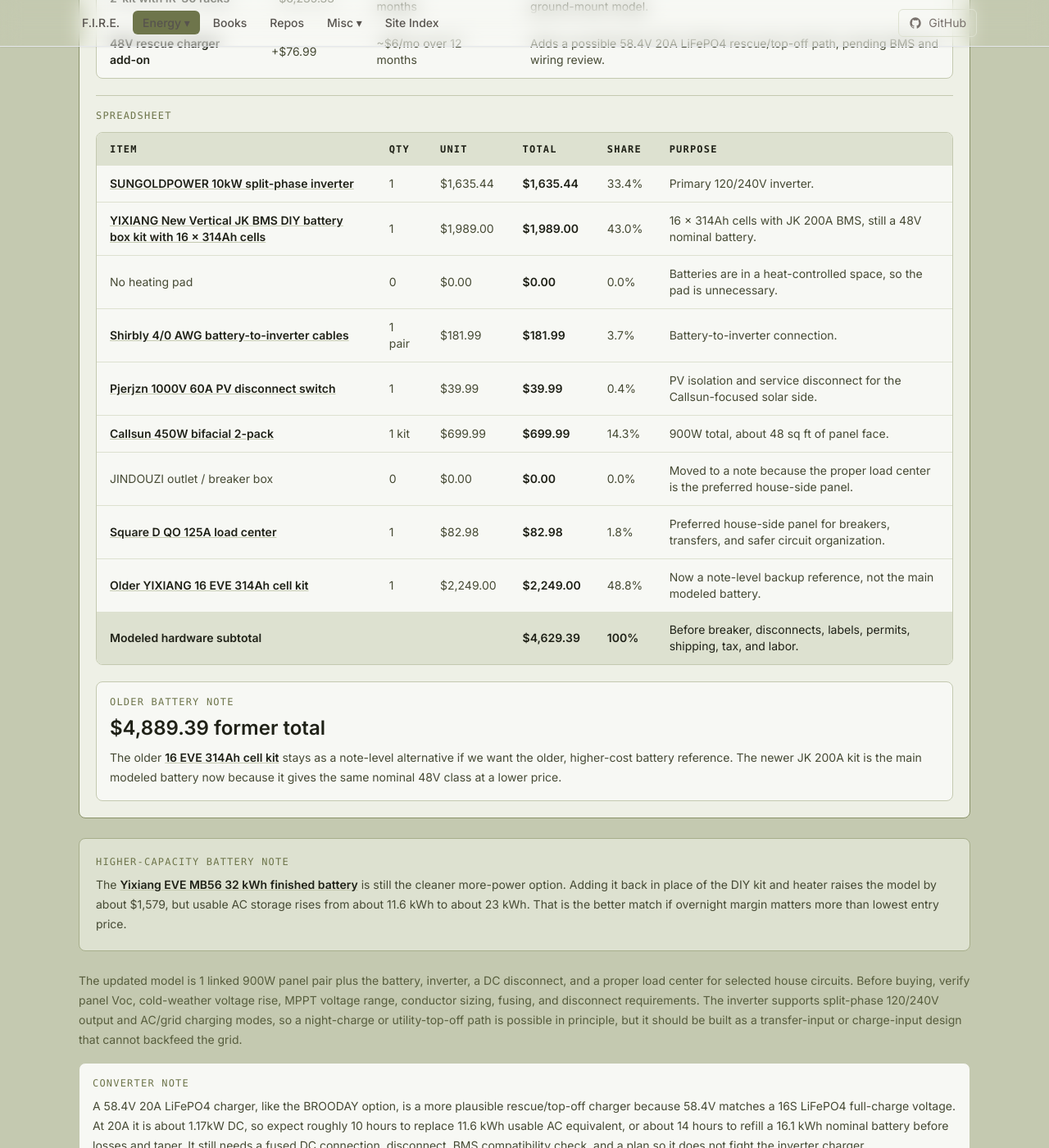
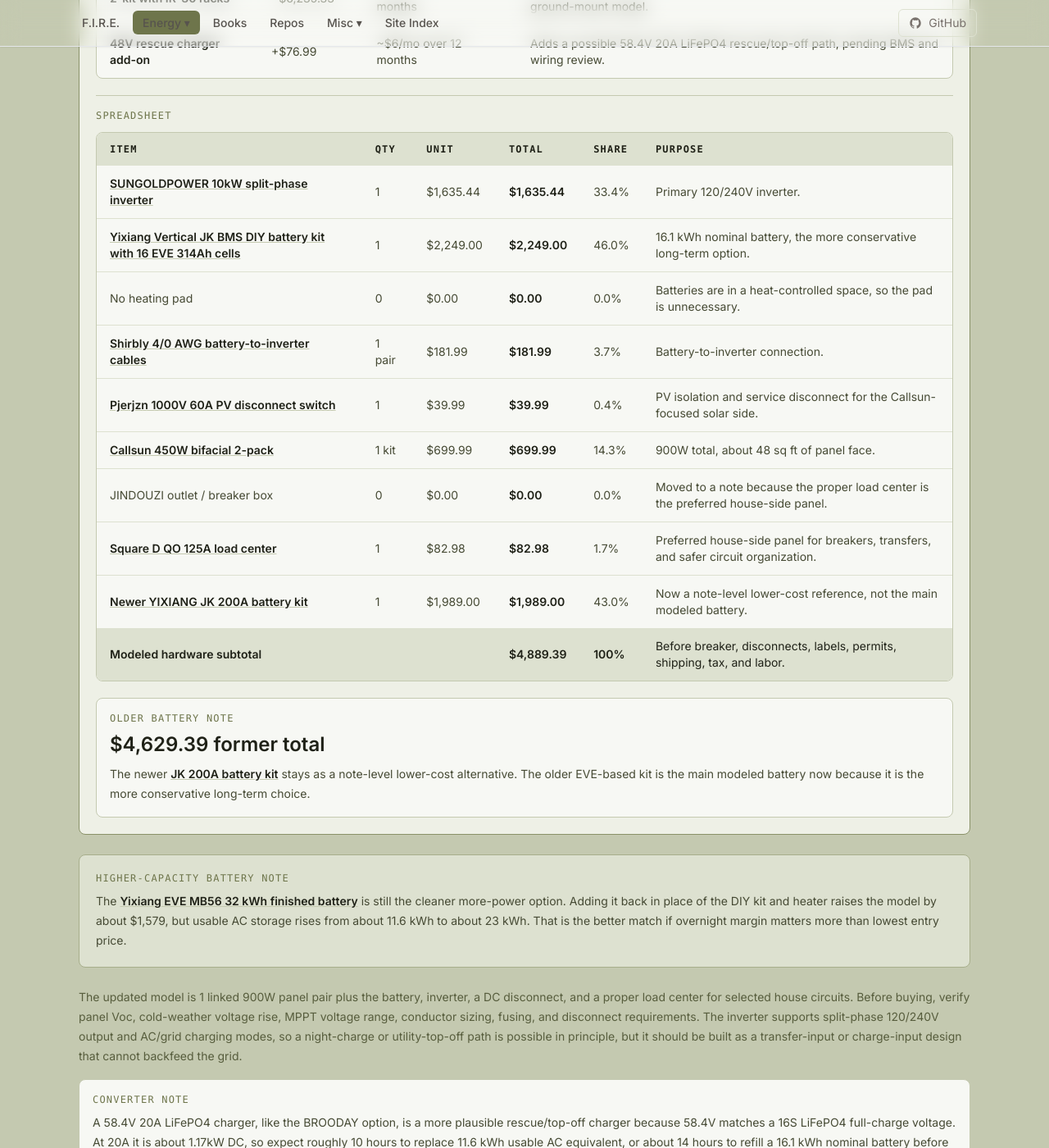
Before and after one commit to techmore/techmore.github.io, a Jekyll site: the page built from pages/energy-monitoring/will-prowse-2026.html, in a window 1280 px wide and 1400 px high, scrolled down 6736 px. Shown: the whole window at 82% size. Built offline with Jekyll 4.4.1, drawn with Linux system fonts in a browser that asks for light colours; nearby versions of some CDN libraries; some web fonts are replaced; some of the changed text lies outside the part shown.

Commit message:
Restore conservative Yixiang battery model

```diff
--- a/pages/energy-monitoring/will-prowse-2026.html
+++ b/pages/energy-monitoring/will-prowse-2026.html
@@ -19,7 +19,7 @@ title: Will Prowse 2026 - Techmore
       <div class="grid gap-4 md:grid-cols-4">
         <div class="rounded-lg border border-olive-800 bg-olive-900/70 p-5">
           <p class="font-mono text-xs tracking-widest uppercase text-olive-300">Hardware cost</p>
-          <p class="mt-3 text-3xl font-semibold text-white">$4,629</p>
+          <p class="mt-3 text-3xl font-semibold text-white">$4,889</p>
           <p class="mt-2 text-sm text-olive-200">Base electrical stack, before racking, tax, shipping, labor, and final breaker hardware.</p>
         </div>
         <div class="rounded-lg border border-olive-800 bg-olive-900/70 p-5">
@@ -424,7 +424,7 @@ title: Will Prowse 2026 - Techmore
           <p class="font-mono text-xs tracking-widest uppercase text-olive-600">Recommended build</p>
           <h3 class="mt-3 text-2xl text-olive-950">10kW split-phase critical-load stack</h3>
           <p class="mt-2 text-3xl font-semibold text-olive-950">$4,629.39</p>
-          <p class="mt-3 text-sm text-olive-800 leading-6">Use this if you want a realistic Tinicum test path with the 900W solar pair and the newer JK 200A 16x314Ah battery kit. A proper load center is the cleaner way to build the house-side output.</p>
+          <p class="mt-3 text-sm text-olive-800 leading-6">Use this if you want a realistic Tinicum test path with the 900W solar pair and the more conservative 16 EVE 314Ah battery kit. A proper load center is the cleaner way to build the house-side output.</p>
 
           <div class="mt-5 border-t border-olive-300 pt-4">
             <p class="font-mono text-xs tracking-widest uppercase text-olive-600">Cost scenarios</p>
@@ -441,8 +441,8 @@ title: Will Prowse 2026 - Techmore
                 <tbody class="divide-y divide-olive-200">
                   <tr>
                     <td class="px-4 py-3 font-semibold text-olive-950">1-kit electrical MVP</td>
-                    <td class="px-4 py-3">$4,629.39</td>
-                    <td class="px-4 py-3">~$386/mo over 12 months</td>
+                    <td class="px-4 py-3">$4,889.39</td>
+                    <td class="px-4 py-3">~$407/mo over 12 months</td>
                     <td class="px-4 py-3">Good learning build, but solar recovery is modest.</td>
                   </tr>
                   <tr>
@@ -492,12 +492,12 @@ title: Will Prowse 2026 - Techmore
                     <td class="px-4 py-3">Primary 120/240V inverter.</td>
                   </tr>
                   <tr>
-                    <td class="px-4 py-3"><a href="https://yixiangpower.com/products/yixiang-diy-vertical-battery-box-kit-with-jk-200a-bmsus-stock-estimated-shipping-time-sept-28th-16pcs-314ah-brand-new-grade-a-lifepo4-batterychina-stock" class="font-semibold text-olive-950 underline decoration-olive-300 hover:text-olive-700">YIXIANG New Vertical JK BMS DIY battery box kit with 16 x 314Ah cells</a></td>
+                    <td class="px-4 py-3"><a href="https://yixiangpower.com/products/yixiang-vertical-15kw-diy-lithium-battery-box-kitus-stock-16pcs-eve-314ah-brand-new-grade-a-lifepo4-battery-cellchina-stock?sca_ref=9207522.jYuzmwEjUpH" class="font-semibold text-olive-950 underline decoration-olive-300 hover:text-olive-700">Yixiang Vertical JK BMS DIY battery kit with 16 EVE 314Ah cells</a></td>
                     <td class="px-4 py-3">1</td>
-                    <td class="px-4 py-3">$1,989.00</td>
-                    <td class="px-4 py-3 font-semibold text-olive-950">$1,989.00</td>
-                    <td class="px-4 py-3">43.0%</td>
-                    <td class="px-4 py-3">16 x 314Ah cells with JK 200A BMS, still a 48V nominal battery.</td>
+                    <td class="px-4 py-3">$2,249.00</td>
+                    <td class="px-4 py-3 font-semibold text-olive-950">$2,249.00</td>
+                    <td class="px-4 py-3">46.0%</td>
+                    <td class="px-4 py-3">16.1 kWh nominal battery, the more conservative long-term option.</td>
                   </tr>
                   <tr>
                     <td class="px-4 py-3">No heating pad</td>
@@ -544,22 +544,22 @@ title: Will Prowse 2026 - Techmore
                     <td class="px-4 py-3">1</td>
                     <td class="px-4 py-3">$82.98</td>
                     <td class="px-4 py-3 font-semibold text-olive-950">$82.98</td>
-                    <td class="px-4 py-3">1.8%</td>
+                    <td class="px-4 py-3">1.7%</td>
                     <td class="px-4 py-3">Preferred house-side panel for breakers, transfers, and safer circuit organization.</td>
                   </tr>
                   <tr>
-                    <td class="px-4 py-3"><a href="https://yixiangpower.com/products/yixiang-vertical-15kw-diy-lithium-battery-box-kitus-stock-16pcs-eve-314ah-brand-new-grade-a-lifepo4-battery-cellchina-stock?sca_ref=9207522.jYuzmwEjUpH" class="font-semibold text-olive-950 underline decoration-olive-300 hover:text-olive-700">Older YIXIANG 16 EVE 314Ah cell kit</a></td>
+                    <td class="px-4 py-3"><a href="https://yixiangpower.com/products/yixiang-diy-vertical-battery-box-kit-with-jk-200a-bmsus-stock-estimated-shipping-time-sept-28th-16pcs-314ah-brand-new-grade-a-lifepo4-batterychina-stock" class="font-semibold text-olive-950 underline decoration-olive-300 hover:text-olive-700">Newer YIXIANG JK 200A battery kit</a></td>
                     <td class="px-4 py-3">1</td>
-                    <td class="px-4 py-3">$2,249.00</td>
-                    <td class="px-4 py-3 font-semibold text-olive-950">$2,249.00</td>
-                    <td class="px-4 py-3">48.8%</td>
-                    <td class="px-4 py-3">Now a note-level backup reference, not the main modeled battery.</td>
+                    <td class="px-4 py-3">$1,989.00</td>
+                    <td class="px-4 py-3 font-semibold text-olive-950">$1,989.00</td>
+                    <td class="px-4 py-3">43.0%</td>
+                    <td class="px-4 py-3">Now a note-level lower-cost reference, not the main modeled battery.</td>
                   </tr>
                 </tbody>
                 <tfoot class="bg-olive-200 text-olive-950">
                   <tr>
                     <td class="px-4 py-3 font-semibold" colspan="3">Modeled hardware subtotal</td>
-                    <td class="px-4 py-3 font-semibold">$4,629.39</td>
+                    <td class="px-4 py-3 font-semibold">$4,889.39</td>
                     <td class="px-4 py-3 font-semibold">100%</td>
                     <td class="px-4 py-3 text-sm">Before breaker, disconnects, labels, permits, shipping, tax, and labor.</td>
                   </tr>
@@ -570,9 +570,9 @@ title: Will Prowse 2026 - Techmore
 
           <div class="mt-5 rounded-lg border border-olive-300 bg-olive-50 p-4">
             <p class="font-mono text-xs tracking-widest uppercase text-olive-600">Older battery note</p>
-            <p class="mt-2 text-2xl font-semibold text-olive-950">$4,889.39 former total</p>
+            <p class="mt-2 text-2xl font-semibold text-olive-950">$4,629.39 former total</p>
             <p class="mt-2 text-sm text-olive-800 leading-6">
-              The older <a href="https://yixiangpower.com/products/yixiang-vertical-15kw-diy-lithium-battery-box-kitus-stock-16pcs-eve-314ah-brand-new-grade-a-lifepo4-battery-cellchina-stock?sca_ref=9207522.jYuzmwEjUpH" class="font-semibold text-olive-950 underline decoration-olive-300 hover:text-olive-700">16 EVE 314Ah cell kit</a> stays as a note-level alternative if we want the older, higher-cost battery reference. The newer JK 200A kit is the main modeled battery now because it gives the same nominal 48V class at a lower price.
+              The newer <a href="https://yixiangpower.com/products/yixiang-diy-vertical-battery-box-kit-with-jk-200a-bmsus-stock-estimated-shipping-time-sept-28th-16pcs-314ah-brand-new-grade-a-lifepo4-batterychina-stock" class="font-semibold text-olive-950 underline decoration-olive-300 hover:text-olive-700">JK 200A battery kit</a> stays as a note-level lower-cost alternative. The older EVE-based kit is the main modeled battery now because it is the more conservative long-term choice.
             </p>
           </div>
 
```
